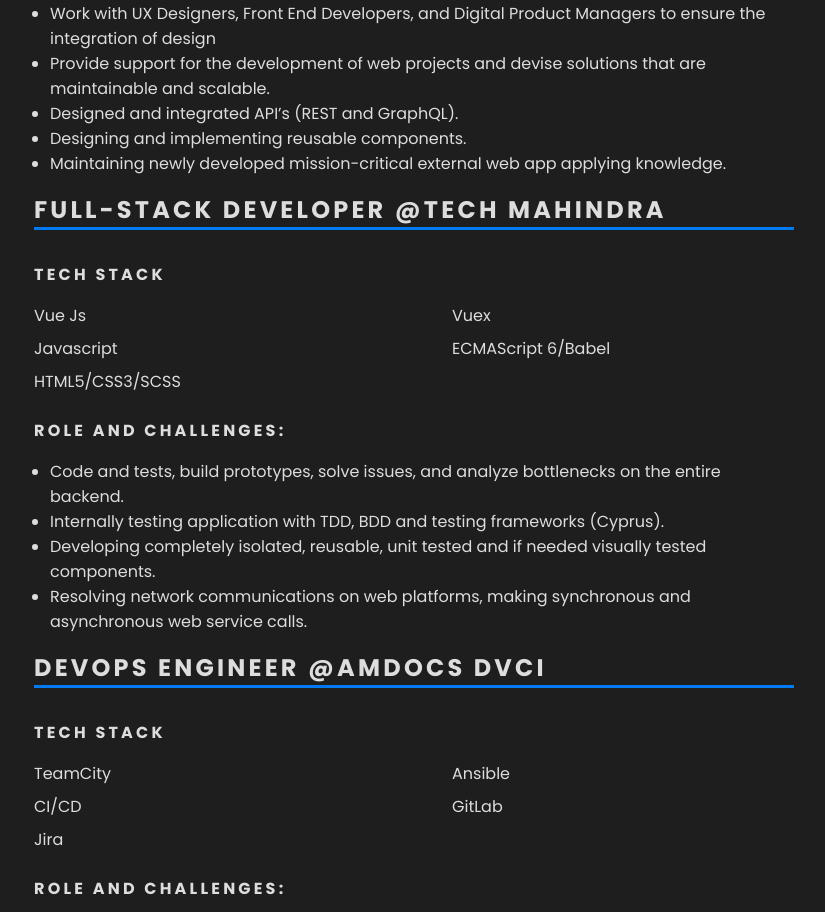
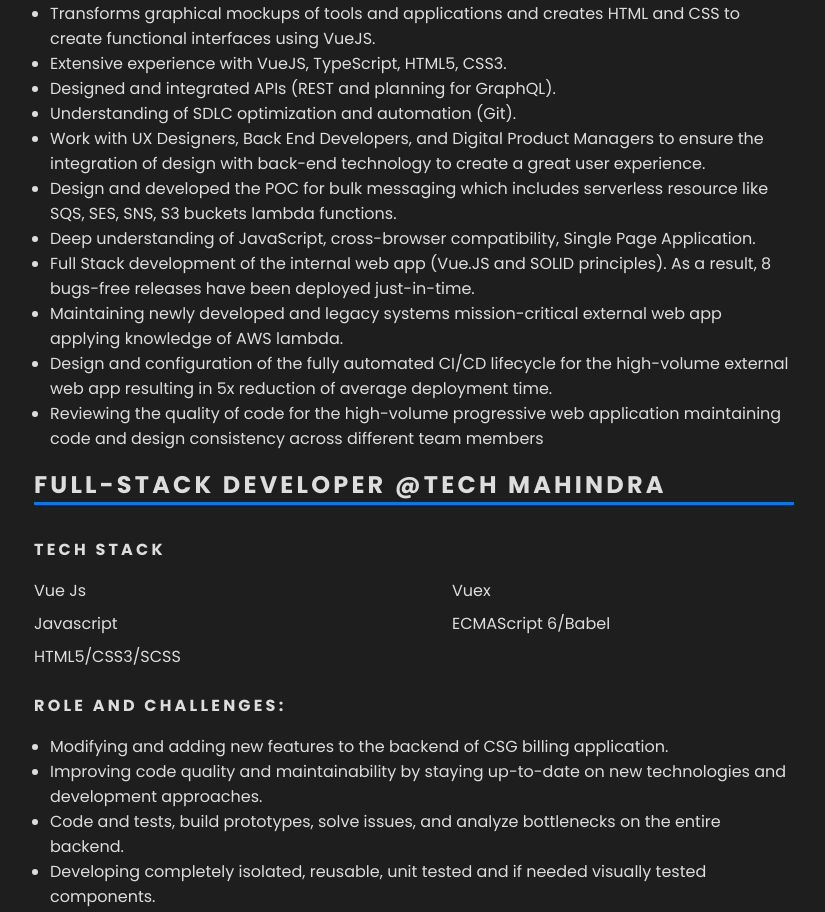
Before and after one commit to pmrubenrao/Portfolio-Website, a Vue app: page /portfolio in a window 1280 px wide. Shown: the part 480-1392 px from the top of the page, without its empty margins (226-1051 px from the left). Built offline with nearby package versions, Linux system fonts and the light colour scheme.

Commit message:
updated the roles and changed the links from serverless.world to rubenrao.com

```diff
--- a/persistentData/blog_details.js
+++ b/persistentData/blog_details.js
@@ -1,36 +1,43 @@
 const blogData = [
+  {
+    title: 'Accio - A JSON viewer ',
+    date: 'Fri Feb 30 2022 • 3 min read',
+    link: 'https://rubenrao.com/accio.html',
+    description:
+      'Its a simple JSON viewer tool build for support team so they dont have to scroll through mystery of the JSON response from the dependent application. The tool is built to help the support folks analyse the issue more conveniently. Click below to read more...',
+  },
   {
     title: 'Video Hosting Website',
     date: 'Sun August 30 2020 • 7 min read',
-    link: 'https://serverless.world/videohost.html',
+    link: 'https://rubenrao.com/videohost.html',
     description:
       'Its an video streaming web site just like YouTube in which user can watch and upload their videos. It is completely developed inside the AWS cloud and uses serverless services like AWS Lambda, API Gateway, DynamoDB, SNS & OAuth3.0.',
   },
   {
     title: 'Pizzeria App Part 1 - Web Channel',
     date: 'Fri September 25 2020 • 6 min read',
-    link: 'https://serverless.world/pizzeria.html',
+    link: 'https://rubenrao.com/pizzeria.html',
     description:
       'Its online food ordering application through 3 different channel like very old though web-page, through Facebook messenger app and also by using the telephone carrier SMS. To be mindful and not overwhelm my .00001% readers I divided it into a series of blogs, which demonstrate each ordering channel in more detail.',
   },
   {
     title: 'Pizzeria App Part 2 - Facebook Chatbot',
     date: 'Fri November 24 2020 • 7 min read',
-    link: 'https://serverless.world/pizzeria-chat-bot.html',
+    link: 'https://rubenrao.com/pizzeria-chat-bot.html',
     description:
       "Continuation of food ordering application – Order through Facebook messenger. It's a chatbot APIs and Claudia js in the backend to support the same ordering system we saw in part-1 of this series. This post will only cover the integration of Facebook messenger with you backend application and all the configuration",
   },
   {
     title: 'Full-stack serverless through AWS Amplify',
     date: 'Sun Jan 10 2021 • 4 min read',
-    link: 'https://serverless.world/fullStackServerless.html',
+    link: 'https://rubenrao.com/fullStackServerless.html',
     description:
       'The blog demonstrates how to create a Sign-In page with the least effort using the AWS service Cognito and setting up of infrastructure set up to code deployment its all managed by the AWS Amplify.',
   },
   {
     title: 'Introduction to GraphQL',
     date: 'Sun Feb 14 2021 • 3 min read',
-    link: 'https://serverless.world/Intro2GraphQL.html',
+    link: 'https://rubenrao.com/Intro2GraphQL.html',
     description:
       'A basic introduction to GraphQL. It allows clients to define the structure of the data that is required from an API call so that they can know exactly what data structure is going to be returned from the server',
   },
--- a/persistentData/rolesChallenges.js
+++ b/persistentData/rolesChallenges.js
@@ -1,21 +1,31 @@
 export const rcAmdocsData = [
-  "Implemented 'serverless' architecture using API Gateway, Lambda, and Dynamo DB.",
-  'Created a Lambda Deployment function and configured it to receive events from your S3 Bucket.',
+  'Implemented a serverless architecture using API Gateway, Lambda, and Dynamo DB and deployed AWS Lambda code from Amazon S3 buckets.',
+  'Created a Lambda Deployment function and configured it to receive events from your S3 Bucket to trigger the AWS services like DynamoDB for storage and SNS to notify the end user',
   'Event-driven and scheduled AWS Lambda functions to trigger various AWS resources.',
+  'Design and developed the POC for bulk messaging which includes serverless resource like SQS, SES, SNS, S3 buckets lambda functions.',
   'Designing serverless web application using AWS lambda API gateway DynamoDB Stream.',
+  'Capturing the best development practices in a way of common coding standards team of 4 developers that helped to decrease code complexity and improve maintainability of the shared libraries and components',
 ];
 
 export const rcTechMData = [
+  'Modifying and adding new features to the backend of CSG billing application.',
+  'Improving code quality and maintainability by staying up-to-date on new technologies and development approaches.',
   'Code and tests, build prototypes, solve issues, and analyze bottlenecks on the entire backend.',
-  'Internally testing application with TDD, BDD and testing frameworks (Cyprus).',
   'Developing completely isolated, reusable, unit tested and if needed visually tested components.',
-  'Resolving network communications on web platforms, making synchronous and asynchronous web service calls.',
+  'Participate in technical design discussions with other front end and back-end developers and assist in defining future forward web architecture, participate in code reviews, and apply unit testing.',
+  'Optimizing legacy data storages and search queries for the high-volume external web app utilizing DynamoDB resulted in minimization of the average response time by 63%',
 ];
 
 export const rcDeutscheBankData = [
-  'Work with UX Designers, Front End Developers, and Digital Product Managers to ensure the integration of design',
-  'Provide support for the development of web projects and devise solutions that are maintainable and scalable.',
-  'Designed and integrated API’s (REST and GraphQL).',
-  'Designing and implementing reusable components.',
-  'Maintaining newly developed mission-critical external web app applying knowledge.',
+  'Transforms graphical mockups of tools and applications and creates HTML and CSS to create functional interfaces using VueJS.',
+  'Extensive experience with VueJS, TypeScript, HTML5, CSS3.',
+  'Designed and integrated APIs (REST and planning for GraphQL).',
+  'Understanding of SDLC optimization and automation (Git).',
+  'Work with UX Designers, Back End Developers, and Digital Product Managers to ensure the integration of design with back-end technology to create a great user experience. ',
+  'Design and developed the POC for bulk messaging which includes serverless resource like SQS, SES, SNS, S3 buckets lambda functions.',
+  'Deep understanding of JavaScript, cross-browser compatibility, Single Page Application. ',
+  'Full Stack development of the internal web app (Vue.JS and SOLID principles). As a result, 8 bugs-free releases have been deployed just-in-time.',
+  'Maintaining newly developed and legacy systems mission-critical external web app applying knowledge of AWS lambda.',
+  'Design and configuration of the fully automated CI/CD lifecycle for the high-volume external web app resulting in 5x reduction of average deployment time.',
+  'Reviewing the quality of code for the high-volume progressive web application maintaining code and design consistency across different team members',
 ];
--- a/src/components/NavigationMenu.vue
+++ b/src/components/NavigationMenu.vue
@@ -36,7 +36,7 @@
             </li>
             <li>
               <a
-                href="https://serverless.world"
+                href="https://rubenrao.com"
                 @click="toggleMobileMenu()"
                 target="_blank"
                 >Blog</a
```
